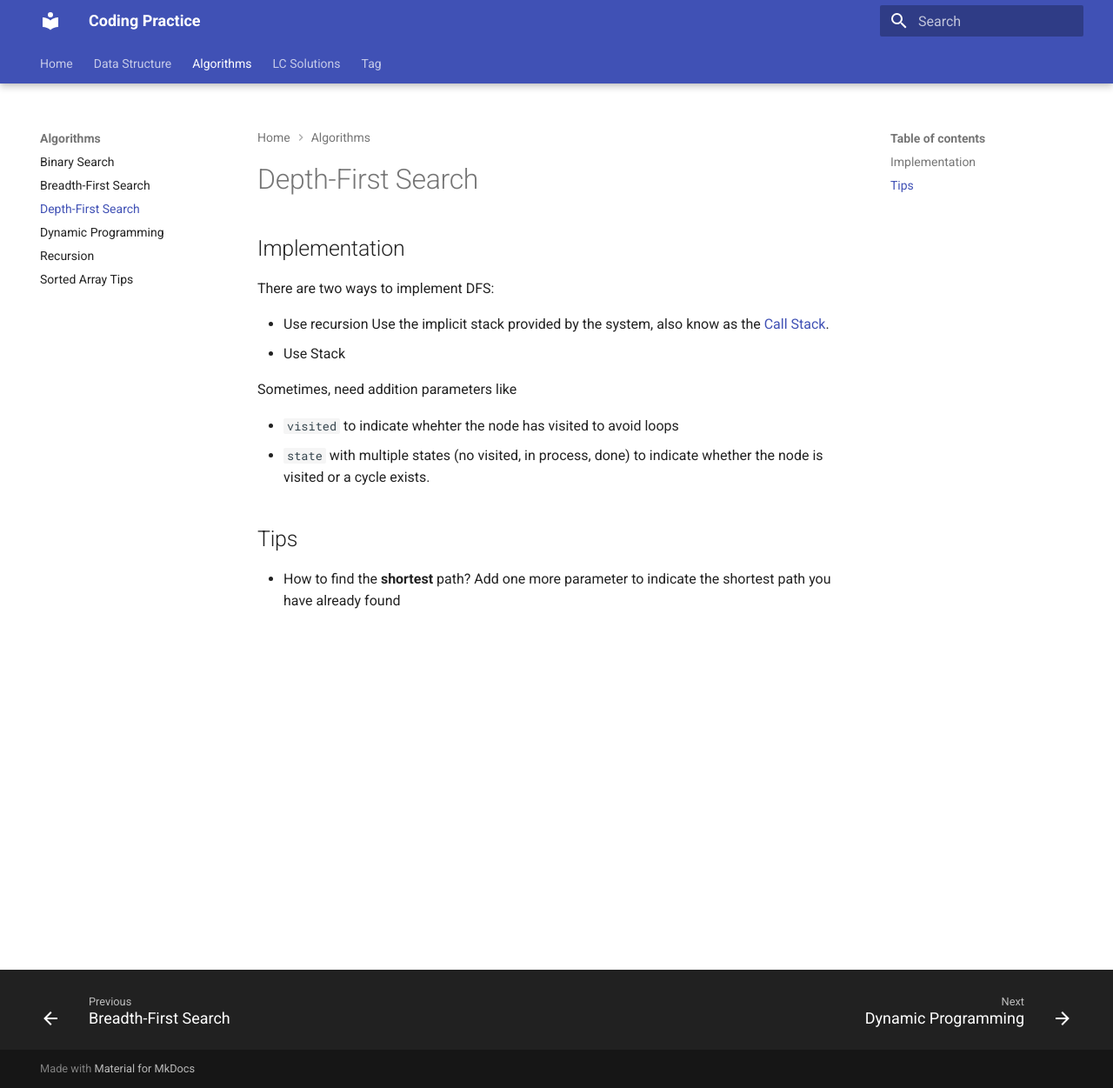
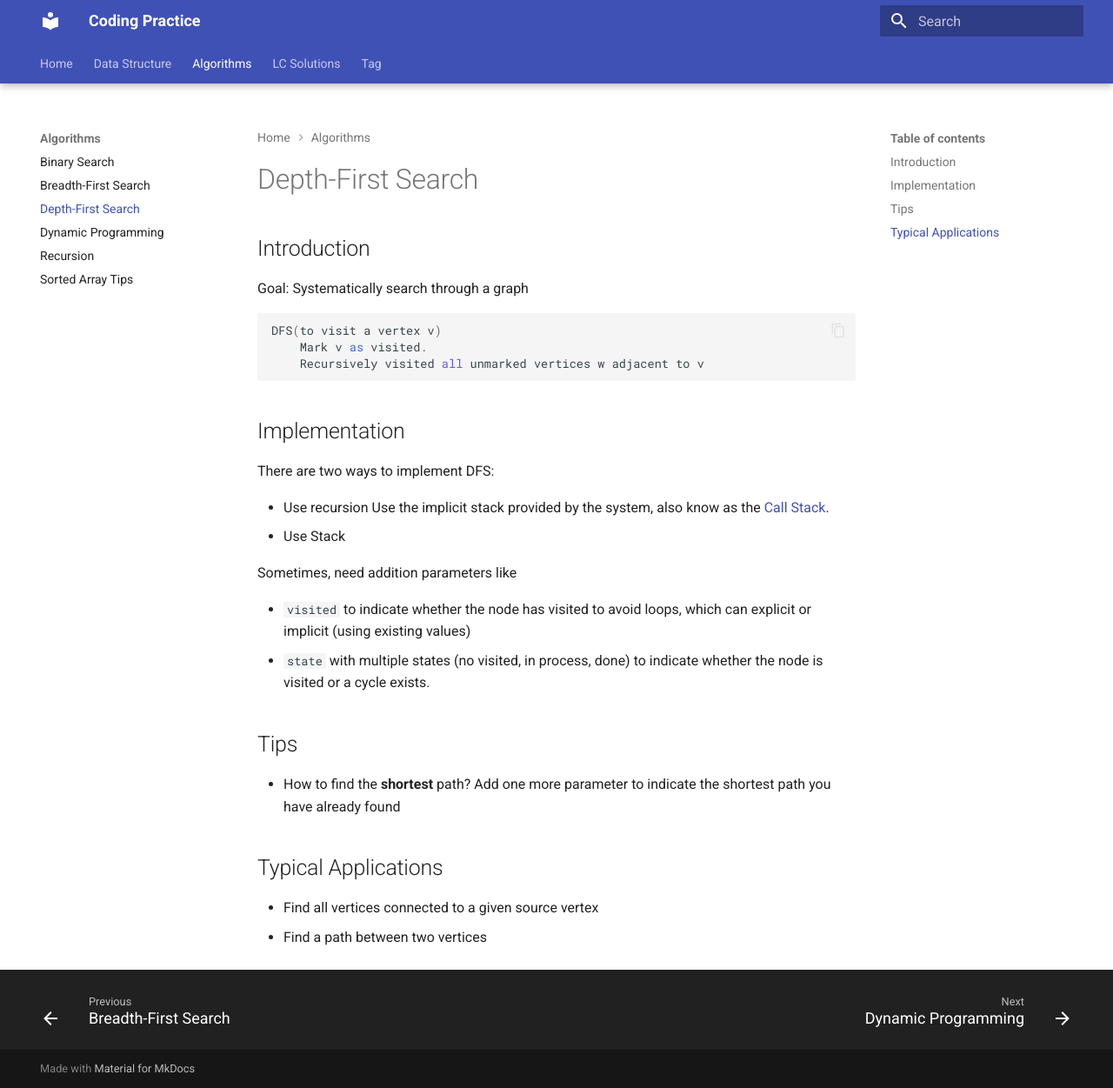
Before and after one commit to RogerLuo-Code/coding-practice, an MkDocs documentation site: the page built from docs/algorithms/depth-first-search.md, in a window 1280 px wide and 1251 px high. Shown: the whole window at 87% size. Built offline with MkDocs 1.6.1 and Material for MkDocs 9.7.7, drawn with Linux system fonts in a browser that asks for light colours.

Commit message:
Add solution to LC1129 and update DFS notes

````diff
--- a/docs/algorithms/depth-first-search.md
+++ b/docs/algorithms/depth-first-search.md
@@ -1,5 +1,13 @@
 # Depth-First Search
 
+## Introduction
+Goal: Systematically search through a graph
+
+```python
+DFS(to visit a vertex v)
+    Mark v as visited.
+    Recursively visited all unmarked vertices w adjacent to v
+```
 
 ## Implementation
 
@@ -11,11 +19,15 @@
 
 Sometimes, need addition parameters like
 
-- `visited` to indicate whehter the node has visited to avoid loops
+- `visited` to indicate whether the node has visited to avoid loops, which can explicit or implicit (using existing values)
 - `state` with multiple states (no visited, in process, done) to indicate whether the node is visited or a cycle exists.
-
 
 ## Tips
 
 - How to find the **shortest** path?
   Add one more parameter to indicate the shortest path you have already found
+
+## Typical Applications
+
+- Find all vertices connected to a given source vertex
+- Find a path between two vertices
--- a/mkdocs.yml
+++ b/mkdocs.yml
@@ -182,6 +182,7 @@
       - 1091 Shortest path in binary matrix: lc-solutions/lc1000-1099/lc1091-shortest-path-in-binary-matrix.md
       - 1099 Two sum less than k: lc-solutions/lc1000-1099/lc1099-two-sum-less-than-k.md
     - LC 1100 to 1199:
+      - 1129 Shortest path with alternating colors: lc-solutions/lc1100-1199/lc1129-shortest-path-with-alternating-colors.md
       - 1146 Snapshot array: lc-solutions/lc1100-1199/lc1146-snapshot-array.md
     - LC 1200 to 1299:
       - 1231 Divide chocolate: lc-solutions/lc1200-1299/lc1231-divide-chocolate.md
````
Also changed, not shown: docs/lc-solutions/lc1100-1199/lc1129-shortest-path-with-alternating-colors.md (added, +88 -0 lines).
